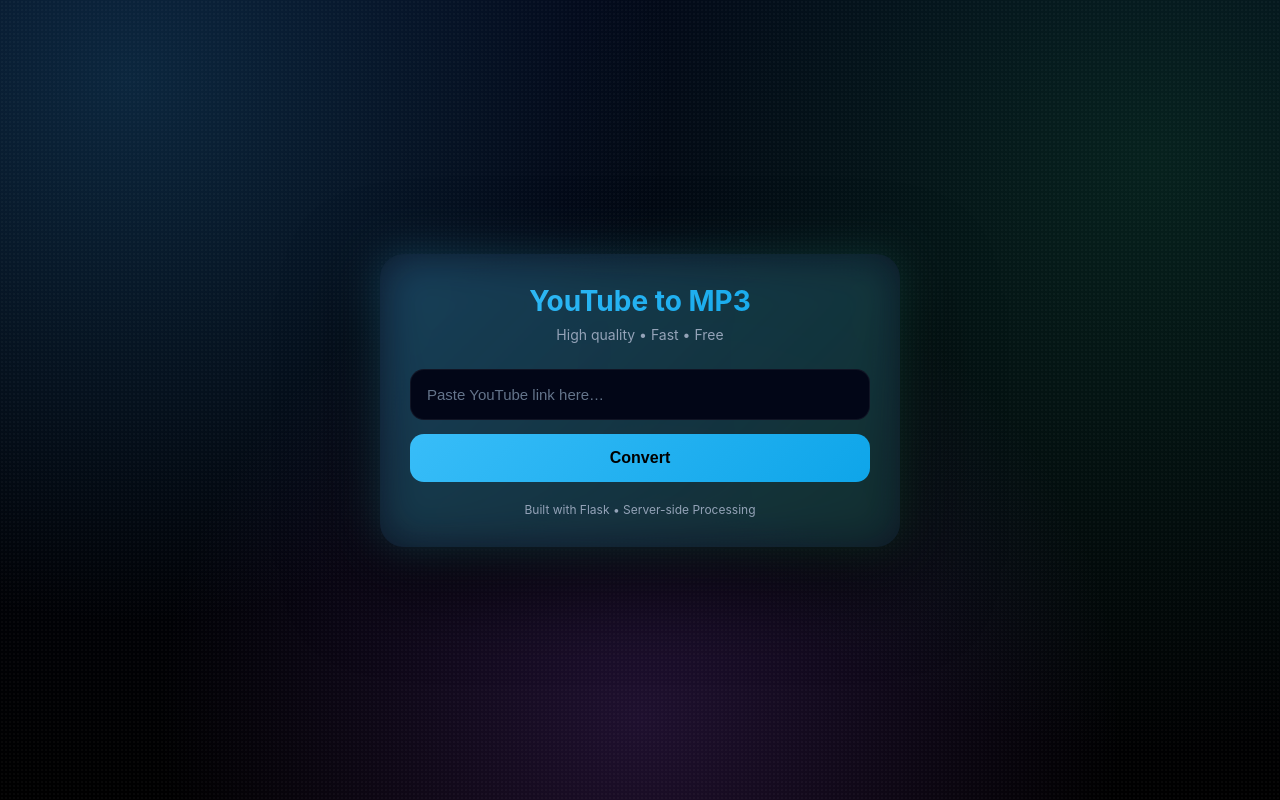
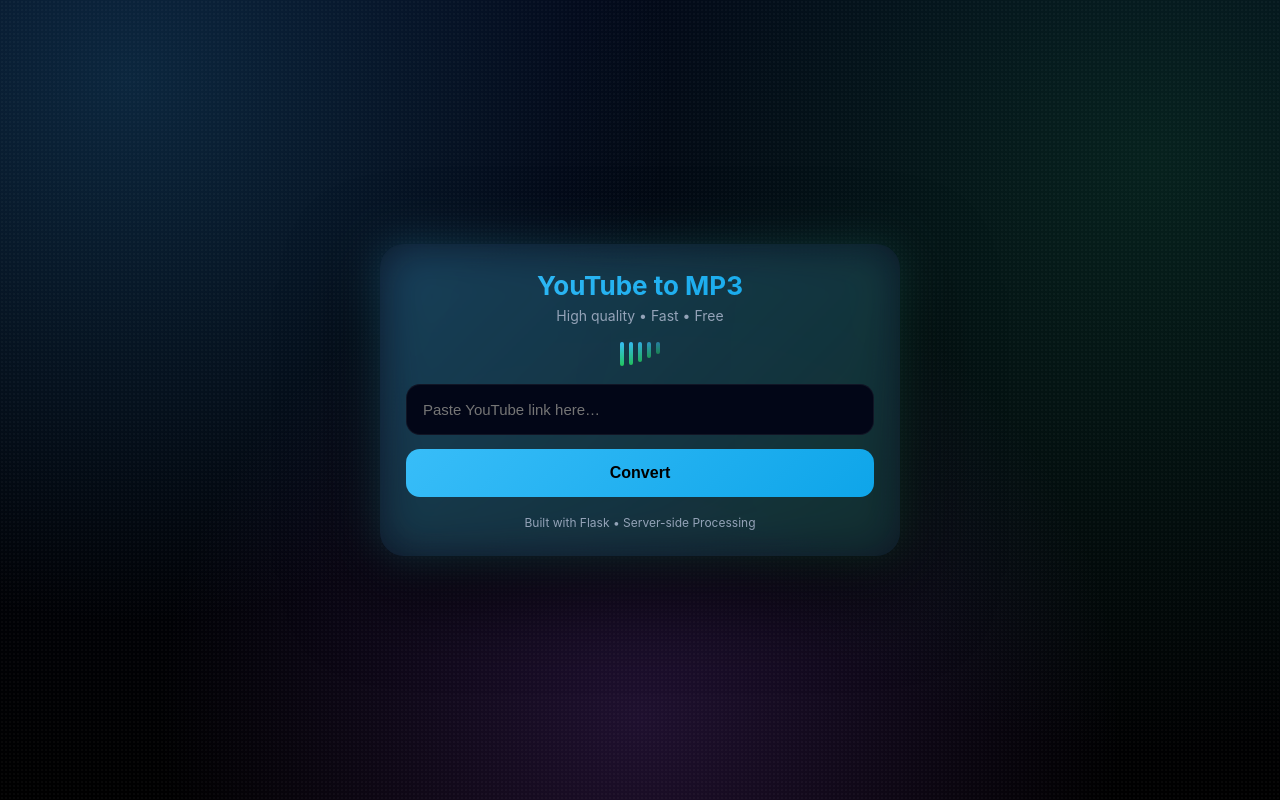
Before and after one commit to Toya01/YT-music-downlaod, a Flask app: page / in a window 1280 px wide. Run offline with Flask 3, Linux system fonts and the light colour scheme; some libraries are stand-ins or nearby versions.

Commit message:
Vercel deployment ready

```diff
--- a/templates/index.html
+++ b/templates/index.html
@@ -2,11 +2,11 @@
 <html lang="en">
 <head>
 <meta charset="UTF-8" />
+<meta name="viewport" content="width=device-width, initial-scale=1.0">
 <title>YouTube to MP3</title>
 
 <style>
 :root {
-  --bg: #020617;
   --glass: rgba(15, 23, 42, 0.75);
   --accent: #38bdf8;
   --green: #22c55e;
@@ -31,10 +29,10 @@ body {
   display: flex;
   align-items: center;
   justify-content: center;
-  padding: 20px;
+  padding: 16px;
 }
 
-/* Subtle noise texture */
+/* noise texture */
 body::before {
   content: "";
   position: fixed;
@@ -44,19 +42,19 @@ body::before {
   pointer-events: none;
 }
 
+/* APP */
 .app {
   width: 100%;
   max-width: 520px;
   background: var(--glass);
   border-radius: 24px;
-  padding: 30px;
+  padding: 26px;
   backdrop-filter: blur(16px);
   box-shadow: 0 30px 90px rgba(0,0,0,0.75);
   animation: fadeIn 0.4s ease;
   position: relative;
 }
 
-/* Soft glow */
 .app::after {
   content: "";
   position: absolute;
@@ -72,31 +70,58 @@ body::before {
 }
 
 @keyframes fadeIn {
-  from { opacity: 0; transform: translateY(10px); }
+  from { opacity: 0; transform: translateY(12px); }
   to { opacity: 1; transform: translateY(0); }
 }
 
+/* HEADER */
 .header {
   text-align: center;
-  margin-bottom: 26px;
 }
 
 .header h1 {
   margin: 0;
-  font-size: 28px;
+  font-size: 26px;
   background: linear-gradient(135deg, #38bdf8, #0ea5e9);
   -webkit-background-clip: text;
   -webkit-text-fill-color: transparent;
 }
 
 .header p {
-  margin-top: 8px;
+  margin-top: 6px;
   font-size: 14px;
   color: var(--muted);
 }
 
+/* 🎵 SOUND WAVE */
+.wave {
+  display: flex;
+  justify-content: center;
+  gap: 5px;
+  margin: 18px 0;
+}
+
+.wave span {
+  width: 4px;
+  height: 18px;
+  background: linear-gradient(180deg, #38bdf8, #22c55e);
+  border-radius: 6px;
+  animation: wave 1.2s infinite ease-in-out;
+}
+
+.wave span:nth-child(2) { animation-delay: 0.1s; }
+.wave span:nth-child(3) { animation-delay: 0.2s; }
+.wave span:nth-child(4) { animation-delay: 0.3s; }
+.wave span:nth-child(5) { animation-delay: 0.4s; }
+
+@keyframes wave {
+  0%,100% { height: 8px; opacity: 0.4; }
+  50% { height: 24px; opacity: 1; }
+}
+
+/* INPUT */
 .input-group {
-  margin-top: 20px;
+  margin-top: 16px;
 }
 
 input {
@@ -104,16 +129,19 @@ input {
   padding: 16px;
   border-radius: 14px;
   border: 1px solid rgba(255,255,255,0.06);
-  outline: none;
   background: #020617;
   color: var(--text);
   font-size: 15px;
+  transition: border 0.2s, box-shadow 0.2s;
 }
 
-input::placeholder {
-  color: #64748b;
+input:focus {
+  outline: none;
+  border-color: var(--accent);
+  box-shadow: 0 0 0 3px rgba(56,189,248,0.15);
 }
 
+/* BUTTON */
 button {
   width: 100%;
   padding: 15px;
@@ -194,11 +233,29 @@ button:disabled {
   box-shadow: 0 8px 25px rgba(34,197,94,0.35);
 }
 
+/* FOOTER */
 .footer {
   text-align: center;
-  margin-top: 20px;
+  margin-top: 18px;
   font-size: 12px;
   color: var(--muted);
+}
+
+/* 📱 MOBILE */
+@media (max-width: 480px) {
+  .app {
+    padding: 22px;
+    border-radius: 20px;
+  }
+
+  .header h1 {
+    font-size: 24px;
+  }
+
+  .song img {
+    width: 56px;
+    height: 56px;
+  }
 }
 </style>
 </head>
@@ -209,6 +266,11 @@ button:disabled {
   <div class="header">
     <h1>YouTube to MP3</h1>
     <p>High quality • Fast • Free</p>
+  </div>
+
+  <!-- 🎵 SOUND WAVE -->
+  <div class="wave">
+    <span></span><span></span><span></span><span></span><span></span>
   </div>
 
   <div class="input-group">
```
Also changed, not shown: other parts of templates/index.html (+21 -12 lines).
